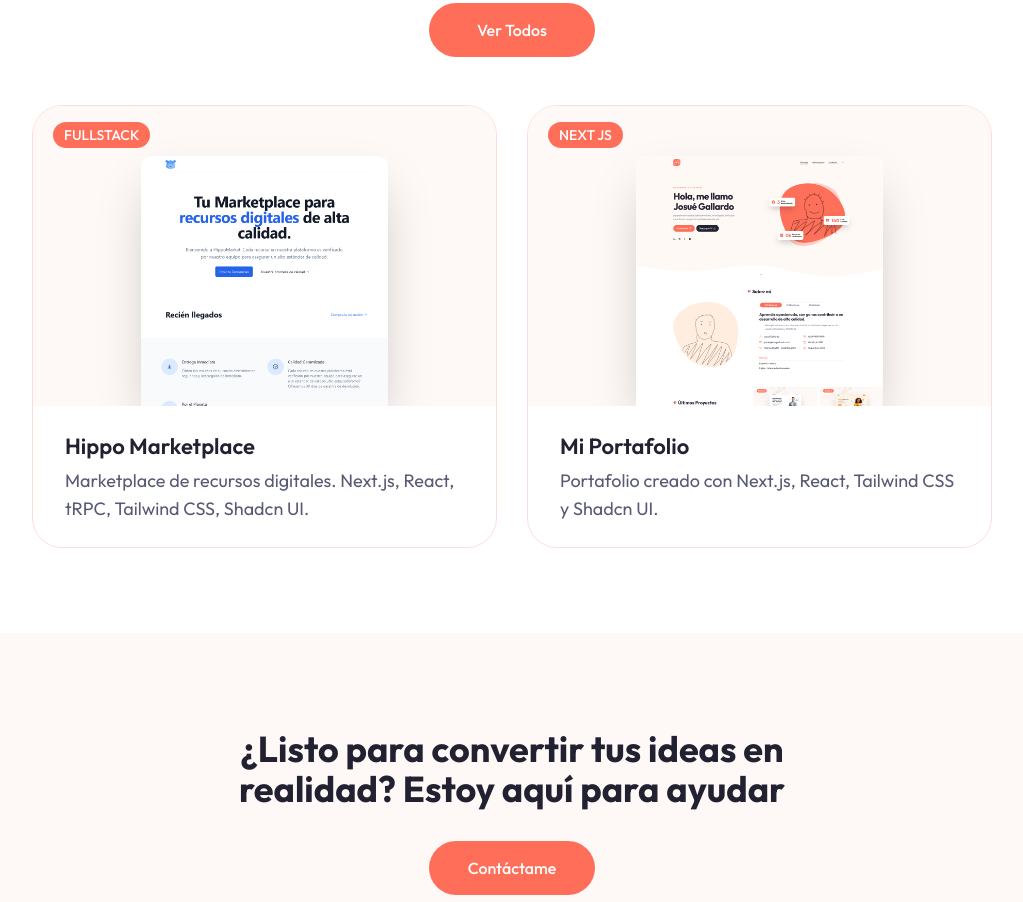
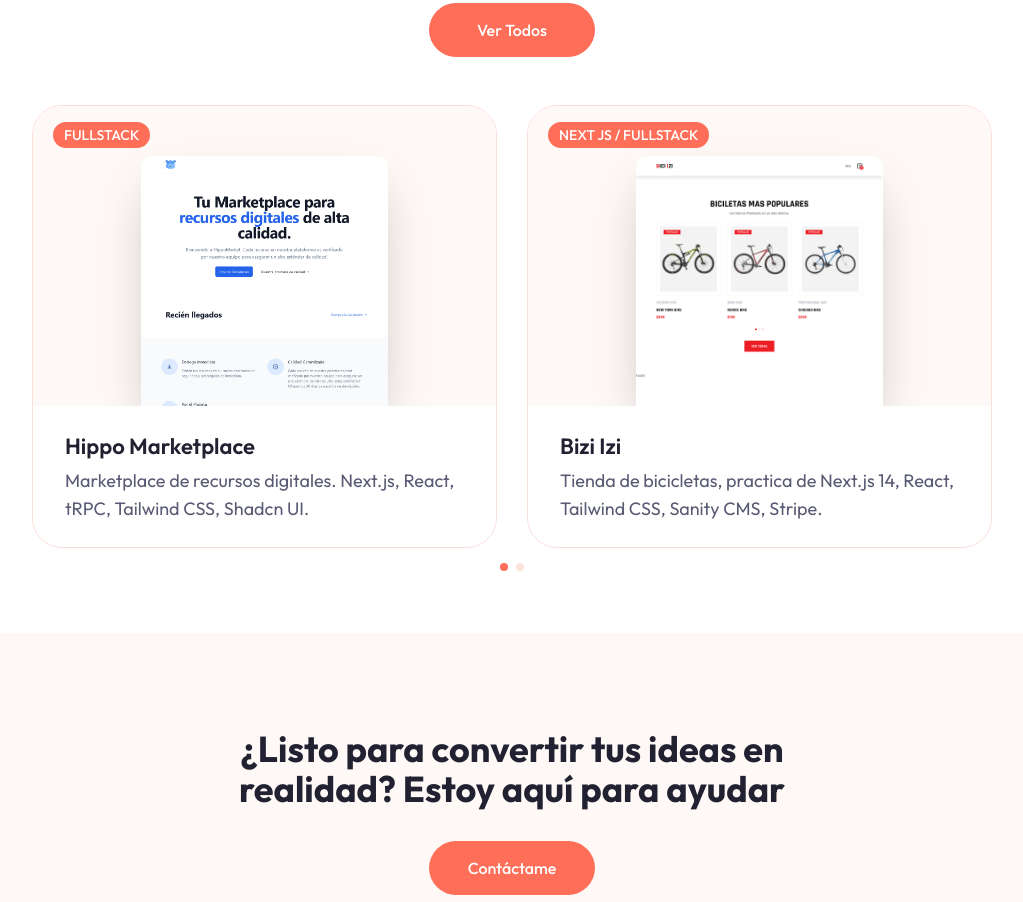
Before and after one commit to Im-Elias/portfolio, a Next.js app: page / in a window 1280 px wide. Shown: the part 1780-2682 px from the top of the page, without its empty margins (128-1151 px from the left). Built offline with nearby package versions, Linux system fonts and the light colour scheme.

Commit message:
añadido bizi izi

```diff
--- a/app/projects/page.jsx
+++ b/app/projects/page.jsx
@@ -12,6 +12,15 @@ const projectsData = [
       "Marketplace de recursos digitales. Next.js, React, tRPC, Tailwind CSS, Shadcn UI.",
     link: "https://github.com/Im-Elias/HippoMarket",
     github: "https://github.com/Im-Elias/HippoMarket",
+  },
+  {
+    image: "/work/bizi-izi.png",
+    category: "next js / fullstack",
+    name: "Bizi Izi",
+    description:
+      "Tienda de bicicletas, practica de  Next.js 14, React, Tailwind CSS, Sanity CMS, Stripe.",
+    link: "https://bici-izi.vercel.app/",
+    github: "https://github.com/Im-Elias/bici-izi",
   },
   {
     image: "/work/portfolio.png",
--- a/components/Work.jsx
+++ b/components/Work.jsx
@@ -24,6 +24,15 @@ const projectsData = [
       "Marketplace de recursos digitales. Next.js, React, tRPC, Tailwind CSS, Shadcn UI.",
     link: "https://github.com/Im-Elias/HippoMarket",
     github: "https://github.com/Im-Elias/HippoMarket",
+  },
+  {
+    image: "/work/bizi-izi.png",
+    category: "next js / fullstack",
+    name: "Bizi Izi",
+    description:
+      "Tienda de bicicletas, practica de  Next.js 14, React, Tailwind CSS, Sanity CMS, Stripe.",
+    link: "https://bici-izi.vercel.app/",
+    github: "https://github.com/Im-Elias/bici-izi",
   },
   {
     image: "/work/portfolio.png",
```
Also changed, not shown: public/work/bizi-izi.png (added).
